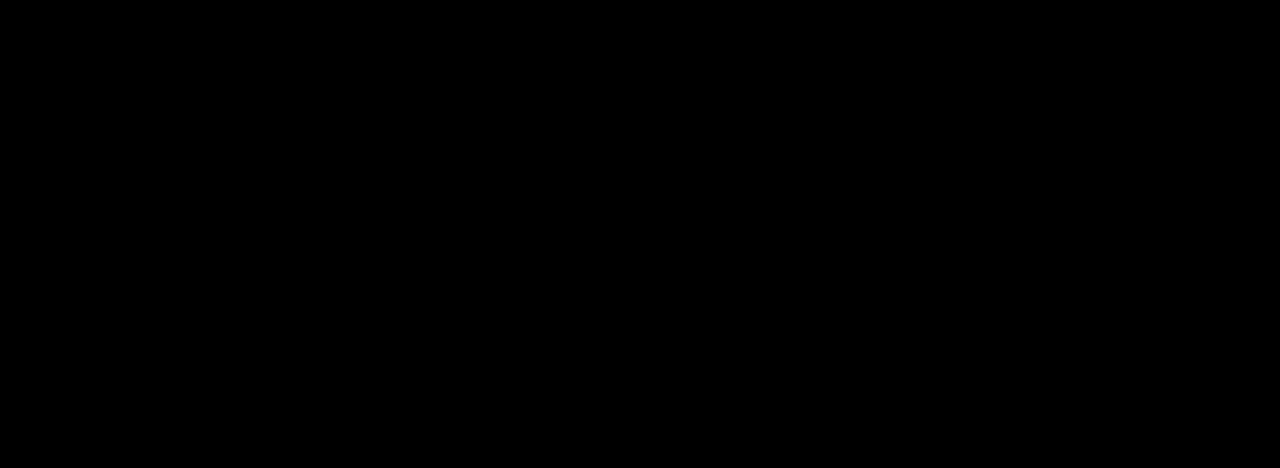
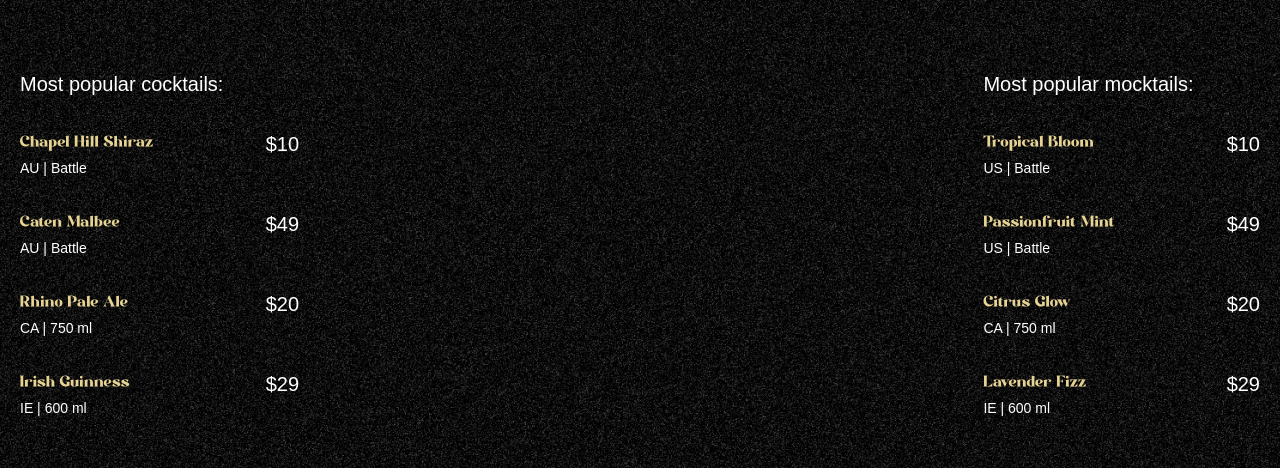
Before and after one commit to asifmohamed491-code/gsap-cocktails, a React (Vite) app: page / in a window 1280 px wide. Shown: the part 890-1358 px from the top of the page. Built offline with nearby package versions, Linux system fonts and the light colour scheme; a web font is replaced by a local one.

Commit message:
Implement Cocktails Section

```diff
--- a/src/App.jsx
+++ b/src/App.jsx
@@ -3,6 +3,8 @@
 import gsap from 'gsap';
 import Navbar from './components/Navbar.jsx';
 import Hero from './components/Hero.jsx';
+import Cocktails from './components/Cocktails.jsx';
+
 
 gsap.registerPlugin(ScrollTrigger,SplitText);
 
@@ -11,7 +13,7 @@
     <main>
      <Navbar/>
      <Hero/>
-     <div className='h-dvh' bg-black/>
+    <Cocktails/>
     </main>
   )
 }
--- /dev/null
+++ b/src/components/Cocktails.jsx
@@ -0,0 +1,69 @@
+import React from 'react'
+import { cocktailLists, mockTailLists } from '../../constants'
+import { useGSAP } from '@gsap/react'
+import gsap from 'gsap'
+
+const Cocktails = () => {
+    useGSAP(() => {
+        const parallexTileline = gsap.timeline({
+            scrollTrigger: {
+                trigger: '#cocktails',
+                start: 'top 30%',
+                end: 'bottom 80%',
+                scrub: true,
+            }
+        })
+
+        parallexTileline.from('#c-left-leaf', {
+            x: -100, y: 100
+        })
+            .from('#c-right-leaf', {
+                x: 100, y: 100
+            })
+    })
+    return (
+        <section id='cocktails' className='noisy'>
+            <img src="/images/cocktail-left-leaf.png" alt="left-leaf" id='c-left-leaf' />
+            <img src="/images/cocktail-right-leaf.png" alt="right-leaf" id='c-right-leaf' />
+
+            <div className='list'>
+                <div className='popular'>
+                    <h2>Most popular cocktails:</h2>
+
+                    <ul>
+                        {cocktailLists.map(({ name, country, detail, price }) => (
+                            <li key={name}>
+                                <div className='md:me-28'>
+                                    <h3>{name}</h3>
+                                    <p>{country} | {detail}</p>
+                                </div>
+                                <span>{price}</span>
+                            </li>
+                        ))}
+                    </ul>
+                </div>
+
+
+
+
+                <div className='loved'>
+                    <h2>Most popular mocktails:</h2>
+
+                    <ul>
+                        {mockTailLists.map(({ name, country, detail, price }) => (
+                            <li key={name}>
+                                <div className='me-28'>
+                                    <h3>{name}</h3>
+                                    <p>{country} | {detail}</p>
+                                </div>
+                                <span>{price}</span>
+                            </li>
+                        ))}
+                    </ul>
+                </div>
+            </div>
+        </section>
+    )
+}
+
+export default Cocktails
```
